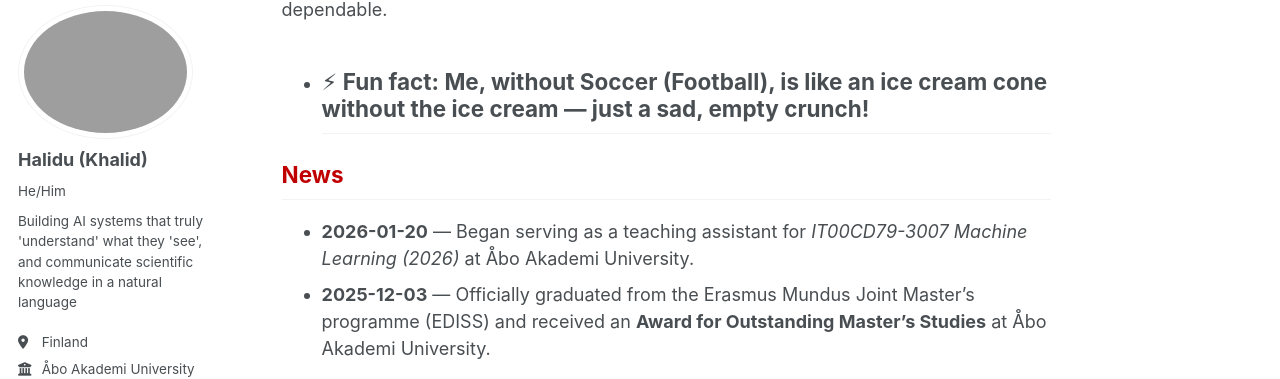
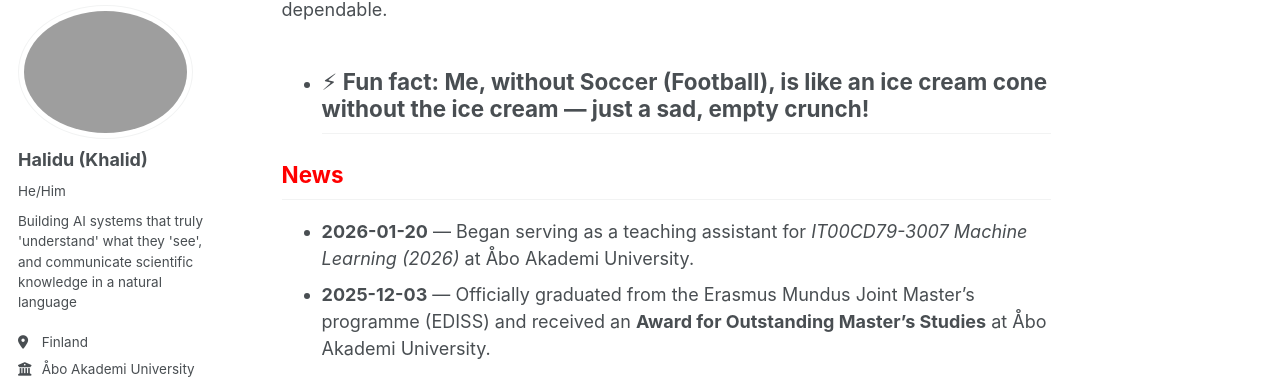
Before and after one commit to abdulaihalidu/abdulaihalidu.github.io, a Jekyll site: the page built from _pages/about.md, in a window 1280 px wide and 900 px high, scrolled down 757 px. Shown: the part 94-473 px from the top of the window. Built offline with Jekyll 4.4.1, drawn with Linux system fonts in a browser that asks for light colours; a script that is not in the unit is left out.

Commit message:
Fix heading color for News section in about.md

```diff
--- a/_pages/about.md
+++ b/_pages/about.md
@@ -22,7 +22,7 @@ More broadly, I work across **machine learning, computer vision, and natural lan
 - ⚡ Fun fact: Me, without Soccer (Football), is like an ice cream cone without the ice cream — just a sad, empty crunch!
 ---
 
-<h2 style="color:#c00000; margin-top: 1.2em;">News</h2>
+<h2 style="color: red; margin-top: 1.2em;">News</h2>
 
 - **2026-01-20** — Began serving as a teaching assistant for *IT00CD79-3007 Machine Learning (2026)* at Åbo Akademi University.
 - **2025-12-03** — Officially graduated from the Erasmus Mundus Joint Master’s programme (EDISS) and received an **Award for Outstanding Master’s Studies** at Åbo Akademi University.
```
